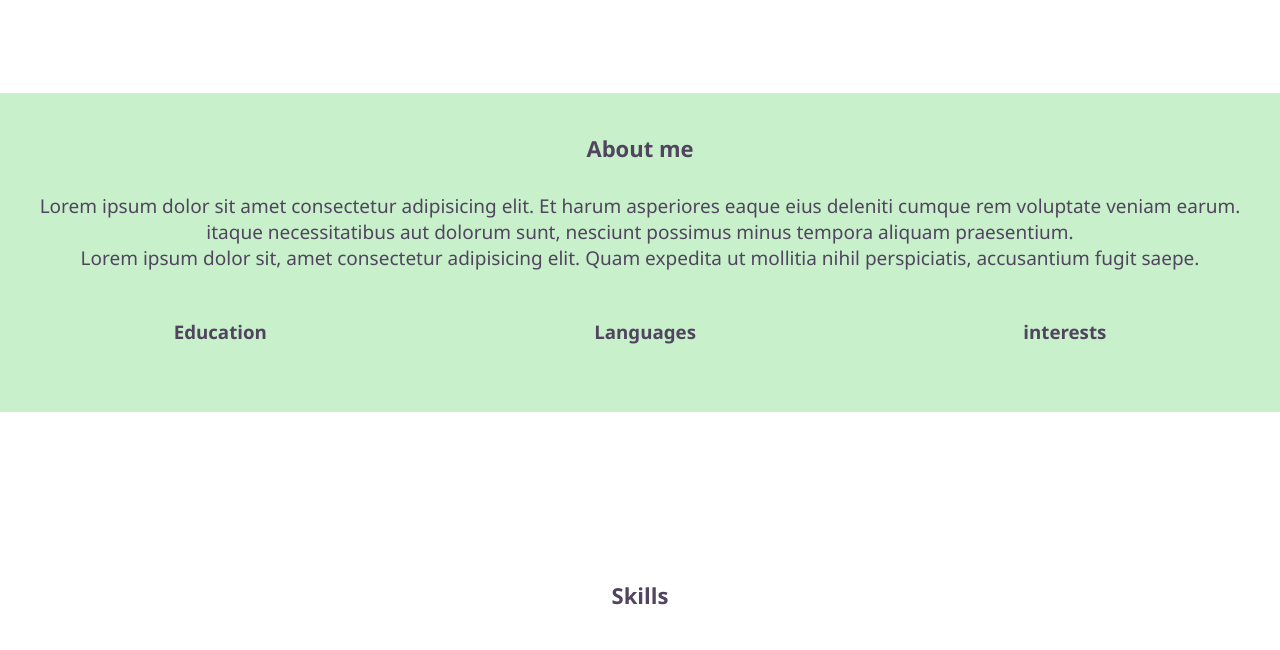
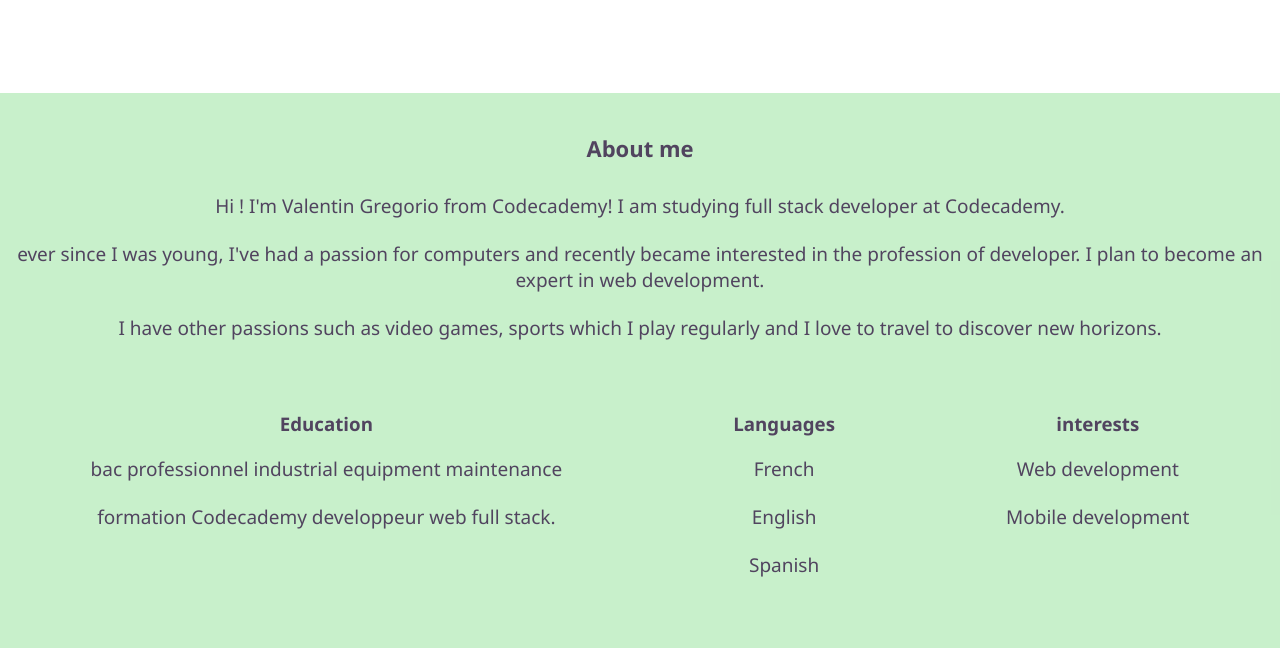
Before and after one commit to Valtkf/Valtkf.github.io, a plain HTML site: page index.html in a window 1280 px wide. Shown: the part 502-1152 px from the top of the page. Drawn offline with Linux system fonts and the light colour scheme.

Commit message:
index small modifications

```diff
--- a/index.html
+++ b/index.html
@@ -50,21 +50,45 @@
         <div class="about-me">
           <h2>About me</h2>
           <p>
-            Lorem ipsum dolor sit amet consectetur adipisicing elit. Et harum
-            asperiores eaque eius deleniti cumque rem voluptate veniam earum.
+            Hi ! I'm Valentin Gregorio from Codecademy! I am studying full stack
+            developer at Codecademy.
           </p>
+          <br />
           <p>
-            itaque necessitatibus aut dolorum sunt, nesciunt possimus minus
-            tempora aliquam praesentium.
+            ever since I was young, I've had a passion for computers and
+            recently became interested in the profession of developer. I plan to
+            become an expert in web development.
           </p>
+          <br />
           <p>
-            Lorem ipsum dolor sit, amet consectetur adipisicing elit. Quam
-            expedita ut mollitia nihil perspiciatis, accusantium fugit saepe.
+            I have other passions such as video games, sports which I play
+            regularly and I love to travel to discover new horizons.
           </p>
+          <br />
           <div class="career">
-            <div class="education"><h3>Education</h3></div>
-            <div class="languages"><h3>Languages</h3></div>
-            <div class="interests"><h3>interests</h3></div>
+            <div class="education">
+              <h3>Education</h3>
+              <p>bac professionnel industrial equipment maintenance</p>
+              <br />
+              <p>formation Codecademy developpeur web full stack.</p>
+              <br />
+            </div>
+            <div class="languages">
+              <h3>Languages</h3>
+              <p>French</p>
+              <br />
+              <p>English</p>
+              <br />
+              <p>Spanish</p>
+              <br />
+            </div>
+            <div class="interests">
+              <h3>interests</h3>
+              <p>Web development</p>
+              <br />
+              <p>Mobile development</p>
+              <br />
+            </div>
           </div>
         </div>
       </section>
```
